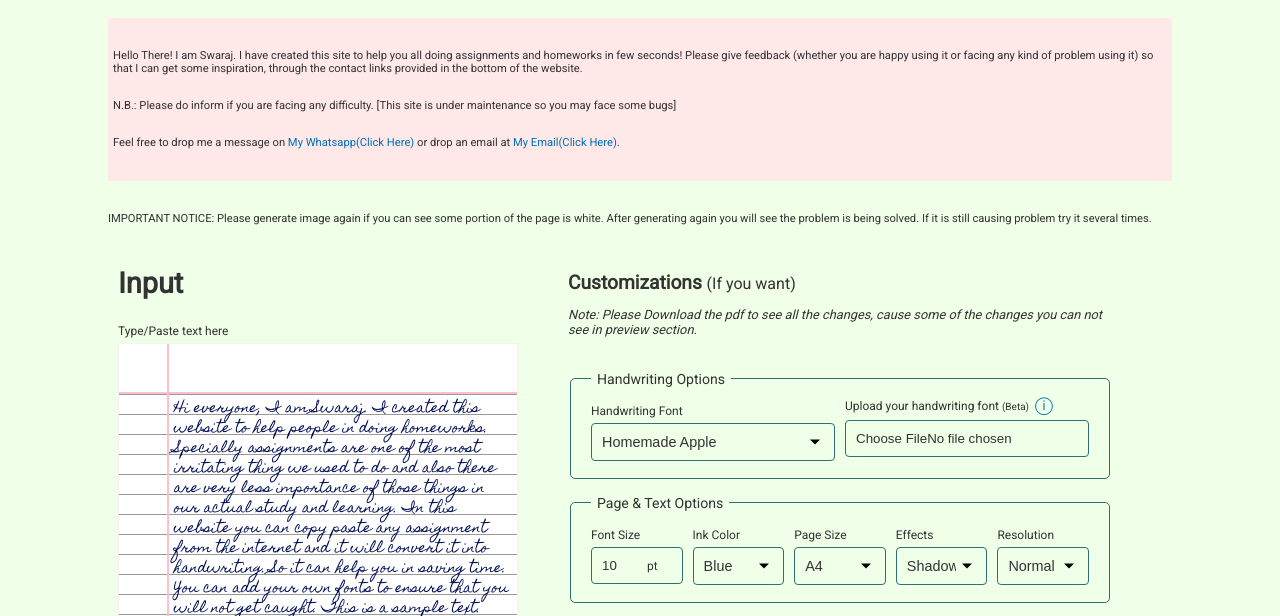
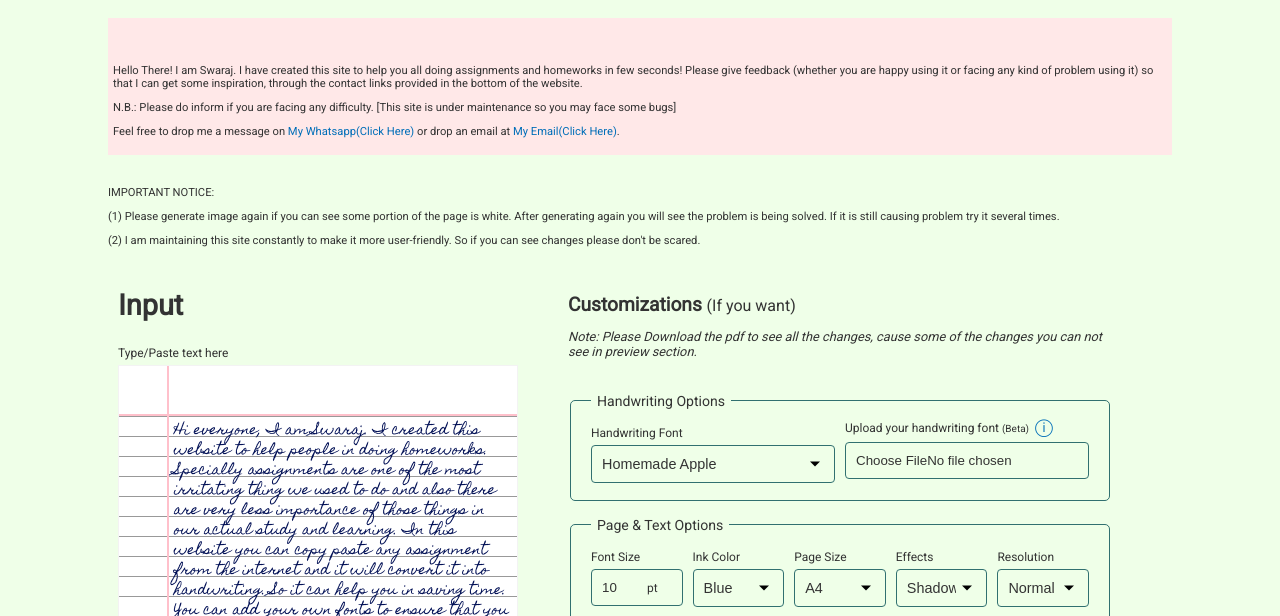
Before and after one commit to iswaraj/txt2hw, a website with bundled scripts: page index.html in a window 1280 px wide. Shown: the part 171-787 px from the top of the page. Built offline with nearby package versions, Linux system fonts and the light colour scheme; no server answers; a web font is replaced by a local one.

Commit message:
Changed some text in upper block

```diff
--- a/index.html
+++ b/index.html
@@ -86,34 +86,40 @@
         /></span>
       </button>
       <h1>Text to Handwriting by Swaraj</h1>
-      <section class="introtoswaraj" style="font-size: 0.7rem; padding: 20px 5px;">
+      <section class="introtoswaraj" style="font-size: 0.7rem; padding: 35px 5px 5px 5px;">
         <p>
           Hello There! I am Swaraj. I have created this site to help you all
           doing assignments and homeworks in few seconds!
           Please give feedback (whether you are happy using it or facing any
           kind of problem using it) so that I can get some inspiration, through the contact links provided in the
           bottom of the website.
-          <br /><br />
+          <br />
         </p>
         <p>
           N.B.: Please do inform if you are facing any difficulty. [This site is under maintenance so you may face some bugs]
-          <br /><br />
+          <br />
         </p>
         <p>
           Feel free to drop me a message on
           <a href="https://wa.me/919064297782">My Whatsapp(Click Here)</a> or
           drop an email at
           <a href="mailto:iswarajkhan@gmail.com">My Email(Click Here)</a>.
-          <br\><br\>
         </p>
       </section>
       <section style="font-size: 0.7rem; padding: 20px 0px;">
         <p>
-          IMPORTANT NOTICE: Please generate image again if you can see some
+          IMPORTANT NOTICE:
+        </p>
+        <p>
+          (1) Please generate image again if you can see some
           portion of the page is white. After generating again you will see the
           problem is being solved. If it is still causing problem try it several
           times.
+          <br />
         </p>
+        <p>
+          (2) I am maintaining this site constantly to make it more user-friendly. So if you can see changes please
+           don't be scared.
       </section>
       <section class="generate-image-section">
         <form id="generate-image-form">
```
